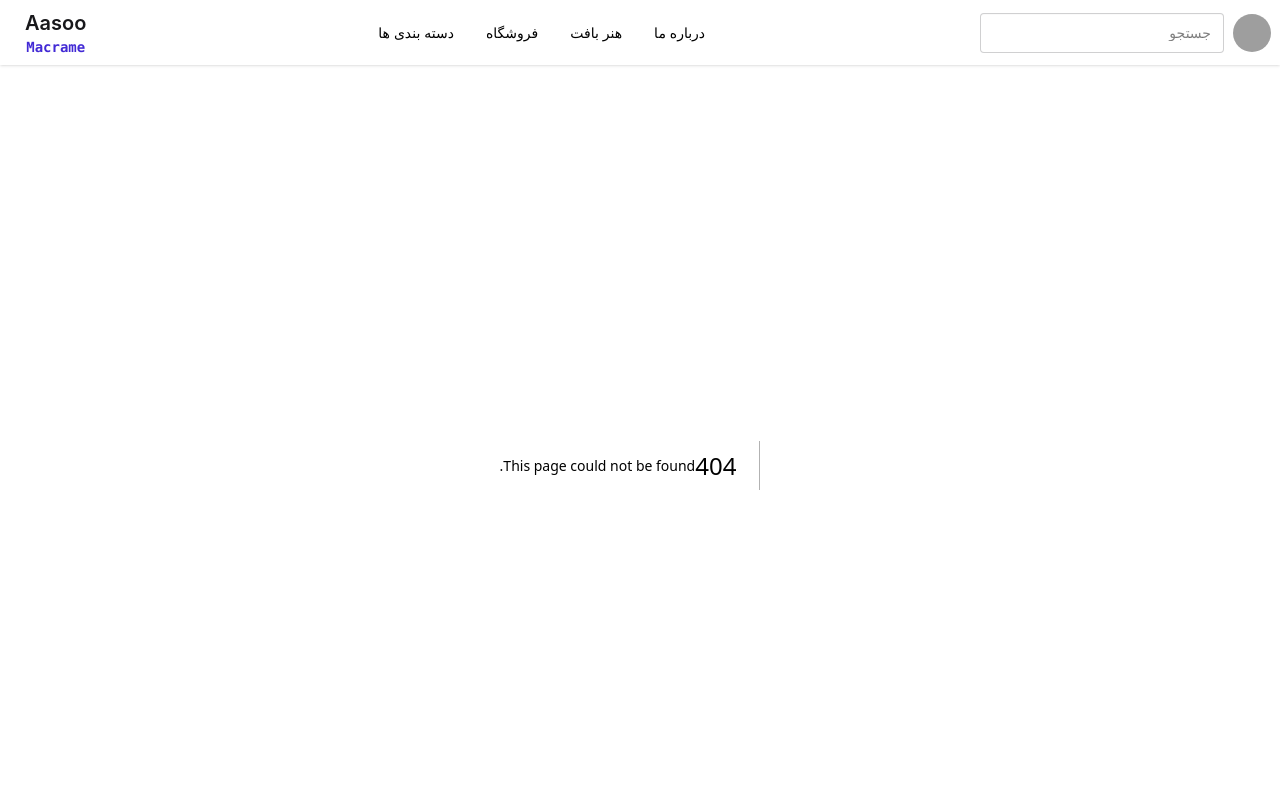
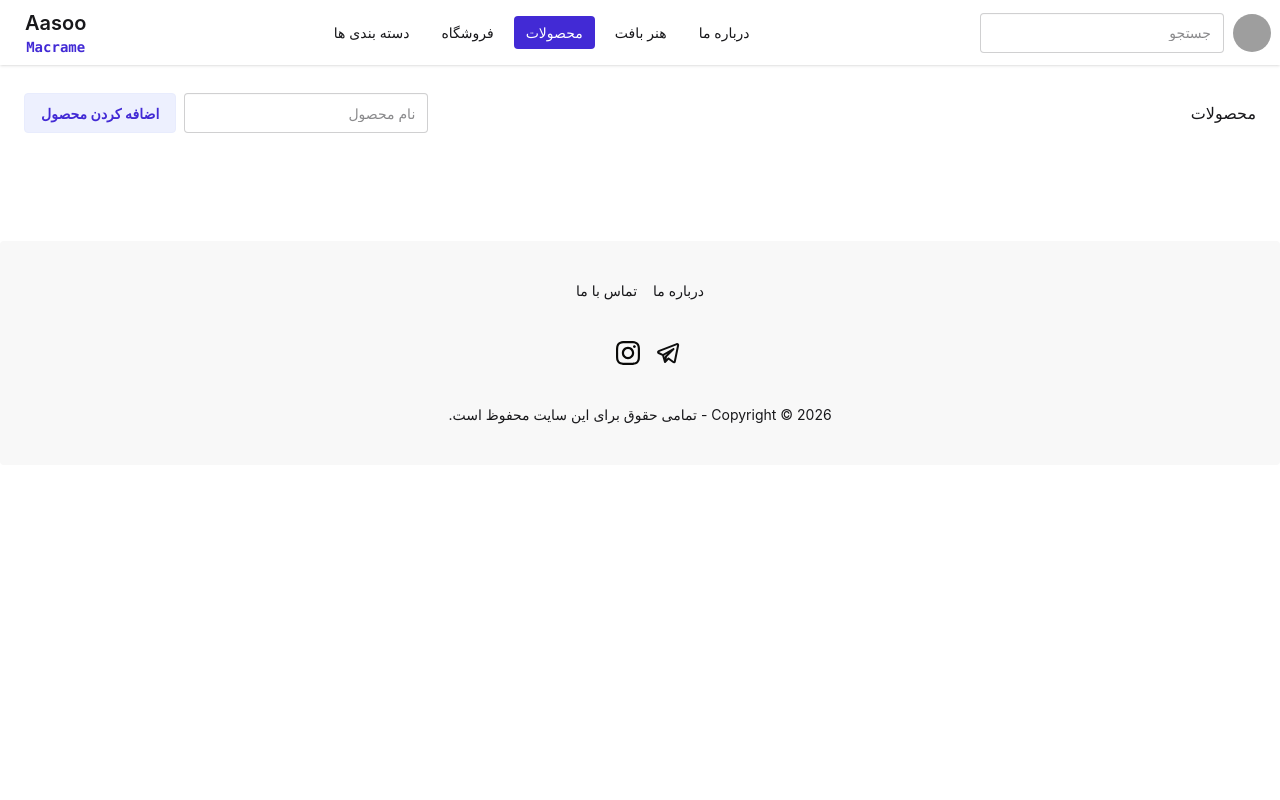
Before and after one commit to Abolfazl-Edalati/aasoo-next, a Next.js app: page /product in a window 1280 px wide. Before the commit this address had no page. Shown: the top 800 px of the page. Built offline with nearby package versions, Linux system fonts and the light colour scheme; grey boxes are pictures that could not be loaded.

Commit message:
Learn CRUD

```diff
--- a/app/_components/NavBar.tsx
+++ b/app/_components/NavBar.tsx
@@ -1,11 +1,10 @@
 "use client";
 
 import Link from "next/dist/client/link";
-import { usePathname, useRouter } from "next/navigation";
+import { usePathname } from "next/navigation";
 
 const NavBar = () => {
   const pathname = usePathname();
-  const router = useRouter();
 
   return (
     <div className="navbar bg-base-100 shadow-sm flex justify-between">
@@ -52,6 +51,16 @@ const NavBar = () => {
         <li>
           <a>هنر بافت</a>
         </li>
+        <li>
+          <Link
+            href="/product"
+            className={
+              pathname === "/product" ? "bg-primary rounded-sm text-white" : ""
+            }
+          >
+            محصولات
+          </Link>
+        </li>
         <li
           className={
             pathname === "/store" ? "bg-primary rounded-sm text-white" : ""
--- /dev/null
+++ b/app/api/product/[id]/route.ts
@@ -0,0 +1,52 @@
+import { NextResponse } from "next/server";
+
+export async function GET(
+  request: Request,
+  { params }: { params: Promise<{ id: string }> },
+) {
+  const { id } = await params;
+
+  return NextResponse.json({
+    id,
+    name: "iPhone",
+  });
+}
+
+export async function PUT(
+  request: Request,
+  { params }: { params: Promise<{ id: string }> },
+) {
+  const { id } = await params;
+
+  const body = await request.json();
+
+  const updatedProduct = { id, name: body.name, price: body.price };
+
+  return NextResponse.json(updatedProduct, { status: 200 });
+}
+
+export async function PATCH(
+  request: Request,
+  { params }: { params: Promise<{ id: string }> },
+) {
+  const { id } = await params;
+
+  const body = await request.json();
+
+  return NextResponse.json({
+    id,
+    ...body,
+  });
+}
+
+export async function DELETE(
+  request: Request,
+  { params }: { params: Promise<{ id: string }> },
+) {
+  const id = await params;
+
+  return NextResponse.json(
+    { message: `محصول با شناسه ${id} حذف شد` },
+    { status: 200 },
+  );
+}
--- /dev/null
+++ b/app/api/product/route.ts
@@ -0,0 +1,28 @@
+import { NextResponse } from "next/server";
+
+export async function GET() {
+  return NextResponse.json([
+    { id: 1, name: "iphone" },
+    { id: 2, name: "MacBook" },
+  ]);
+}
+
+export async function POST(request: Request) {
+  const body = await request.json();
+
+  const name = body.name;
+
+  if (!name) {
+    return NextResponse.json(
+      { message: "نام محصول الزامی است" },
+      { status: 400 },
+    );
+  }
+
+  console.log(body);
+
+  return NextResponse.json(
+    { message: "محصول اضافه شد", product: { name } },
+    { status: 201 },
+  );
+}
--- /dev/null
+++ b/app/product/page.tsx
@@ -0,0 +1,44 @@
+import { randomUUID } from "crypto";
+
+export default function ProductPage() {
+  async function addProduct(data: FormData) {
+    "use server";
+
+    const name = data.get("name");
+    const id = randomUUID();
+
+    const res = await fetch("/api/product", {
+      method: "POST",
+      headers: {
+        "Content-Type": "application/json",
+      },
+      body: JSON.stringify({ id, name }),
+    });
+
+    const result = await res.json();
+
+    console.log(result);
+  }
+
+  return (
+    <>
+      <div className="flex justify-between items-center m-6">
+        <h1>محصولات</h1>
+        <form action={addProduct} className="flex gap-2 items-center">
+          <fieldset className="fieldset">
+            <input
+              type="text"
+              id="name"
+              name="name"
+              className="input"
+              placeholder="نام محصول"
+            />
+          </fieldset>
+          <button className="btn btn-soft btn-primary w-fit">
+            اضافه کردن محصول
+          </button>
+        </form>
+      </div>
+    </>
+  );
+}
```
